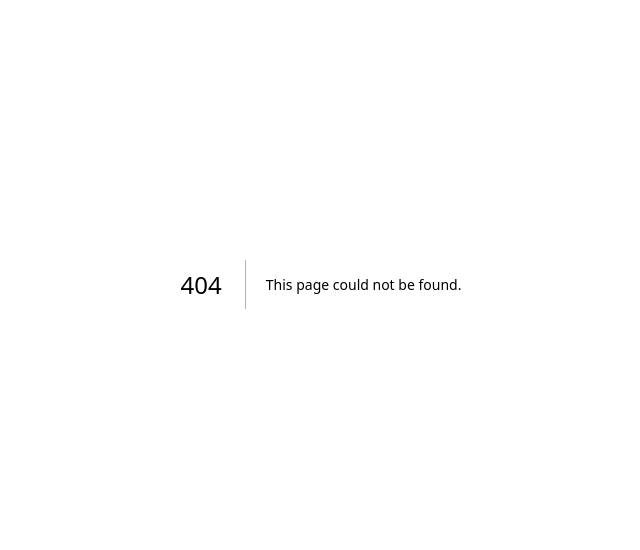
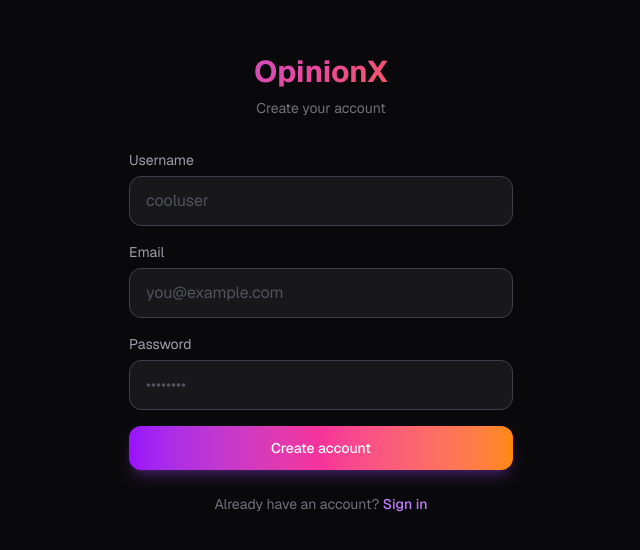
Before and after one commit to jnaneshmyagadi-eng/OpinionX-Web, a Next.js app: page /signup in a window 1280 px wide. Before the commit this address had no page. Shown: the part 116-666 px from the top of the page, without its empty margins (319-959 px from the left). Built offline with nearby package versions, Linux system fonts and the light colour scheme; no server answers.

Commit message:
Add signup page

```diff
--- /dev/null
+++ b/src/app/(auth)/signup/page.tsx
@@ -0,0 +1,142 @@
+"use client";
+
+import { useState } from "react";
+import Link from "next/link";
+import { useRouter } from "next/navigation";
+import { createClient } from "@/lib/supabase/client";
+import { Button } from "@/components/ui/button";
+import { Loader2 } from "lucide-react";
+
+export default function SignupPage() {
+  const [email, setEmail] = useState("");
+  const [password, setPassword] = useState("");
+  const [username, setUsername] = useState("");
+  const [error, setError] = useState<string | null>(null);
+  const [loading, setLoading] = useState(false);
+  const router = useRouter();
+  const supabase = createClient();
+
+  async function handleSubmit(e: React.FormEvent) {
+    e.preventDefault();
+    setError(null);
+    if (username.length < 3) {
+      setError("Username must be at least 3 characters");
+      return;
+    }
+    if (password.length < 6) {
+      setError("Password must be at least 6 characters");
+      return;
+    }
+    setLoading(true);
+    try {
+      const { data, error } = await supabase.auth.signUp({
+        email,
+        password,
+        options: {
+          data: {
+            username: username.toLowerCase().replace(/[^a-z0-9_]/g, ""),
+            display_name: username,
+          },
+        },
+      });
+      if (error) throw error;
+      if (data.user) {
+        router.push("/");
+        router.refresh();
+      }
+    } catch (err: unknown) {
+      setError(err instanceof Error ? err.message : "Signup failed");
+    } finally {
+      setLoading(false);
+    }
+  }
+
+  return (
+    <div className="flex min-h-dvh flex-col items-center justify-center bg-zinc-950 px-4">
+      <div className="w-full max-w-sm">
+        <div className="mb-8 text-center">
+          <h1 className="text-3xl font-bold gradient-text">OpinionX</h1>
+          <p className="mt-2 text-sm text-zinc-500">Create your account</p>
+        </div>
+
+        <form onSubmit={handleSubmit} className="space-y-4">
+          <div>
+            <label
+              htmlFor="username"
+              className="mb-1.5 block text-sm text-zinc-400"
+            >
+              Username
+            </label>
+            <input
+              id="username"
+              type="text"
+              required
+              value={username}
+              onChange={(e) => setUsername(e.target.value)}
+              className="w-full rounded-xl border border-zinc-700 bg-zinc-900 px-4 py-3 text-white placeholder:text-zinc-600 focus:border-purple-500 focus:outline-none focus:ring-1 focus:ring-purple-500"
+              placeholder="cooluser"
+              autoComplete="username"
+              minLength={3}
+              maxLength={30}
+            />
+          </div>
+          <div>
+            <label htmlFor="email" className="mb-1.5 block text-sm text-zinc-400">
+              Email
+            </label>
+            <input
+              id="email"
+              type="email"
+              required
+              value={email}
+              onChange={(e) => setEmail(e.target.value)}
+              className="w-full rounded-xl border border-zinc-700 bg-zinc-900 px-4 py-3 text-white placeholder:text-zinc-600 focus:border-purple-500 focus:outline-none focus:ring-1 focus:ring-purple-500"
+              placeholder="you@example.com"
+              autoComplete="email"
+            />
+          </div>
+          <div>
+            <label
+              htmlFor="password"
+              className="mb-1.5 block text-sm text-zinc-400"
+            >
+              Password
+            </label>
+            <input
+              id="password"
+              type="password"
+              required
+              value={password}
+              onChange={(e) => setPassword(e.target.value)}
+              className="w-full rounded-xl border border-zinc-700 bg-zinc-900 px-4 py-3 text-white placeholder:text-zinc-600 focus:border-purple-500 focus:outline-none focus:ring-1 focus:ring-purple-500"
+              placeholder="••••••••"
+              autoComplete="new-password"
+              minLength={6}
+            />
+          </div>
+
+          {error && (
+            <p className="rounded-lg bg-red-500/10 px-3 py-2 text-sm text-red-400">
+              {error}
+            </p>
+          )}
+
+          <Button type="submit" className="w-full" disabled={loading}>
+            {loading ? (
+              <Loader2 className="h-4 w-4 animate-spin" />
+            ) : (
+              "Create account"
+            )}
+          </Button>
+        </form>
+
+        <p className="mt-6 text-center text-sm text-zinc-500">
+          Already have an account?{" "}
+          <Link href="/login" className="font-medium text-purple-400 hover:underline">
+            Sign in
+          </Link>
+        </p>
+      </div>
+    </div>
+  );
+}
```
